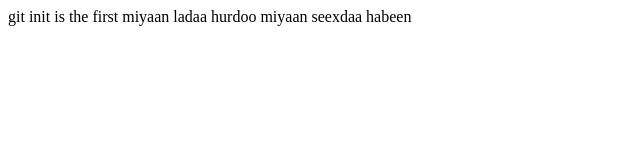
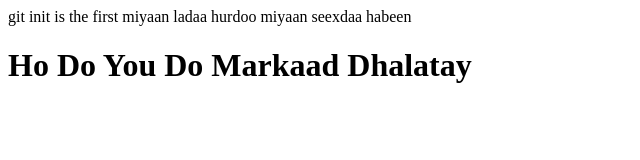
Before and after one commit to kaabe-a/Testing, a plain HTML site: page index.html in a window 1280 px wide. Shown: the whole page, without its empty margins (0-640 px from the left). Drawn offline with Linux system fonts and the light colour scheme.

Commit message:
Conflickt

```diff
--- a/index.html
+++ b/index.html
@@ -1,3 +1,5 @@
 git init is the first
 miyaan ladaa hurdoo
 miyaan seexdaa habeen
+
+<h1>Ho Do You Do Markaad Dhalatay</h1>
```
